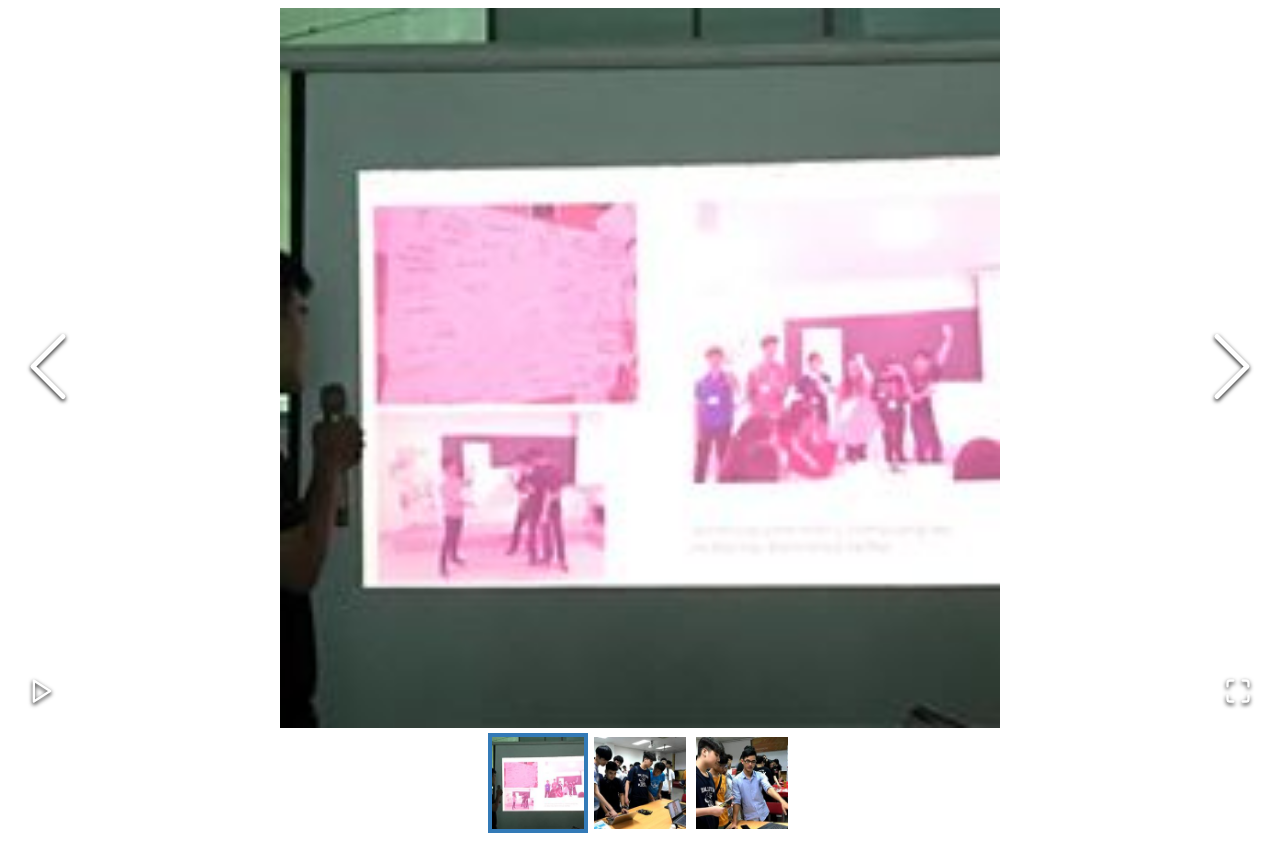
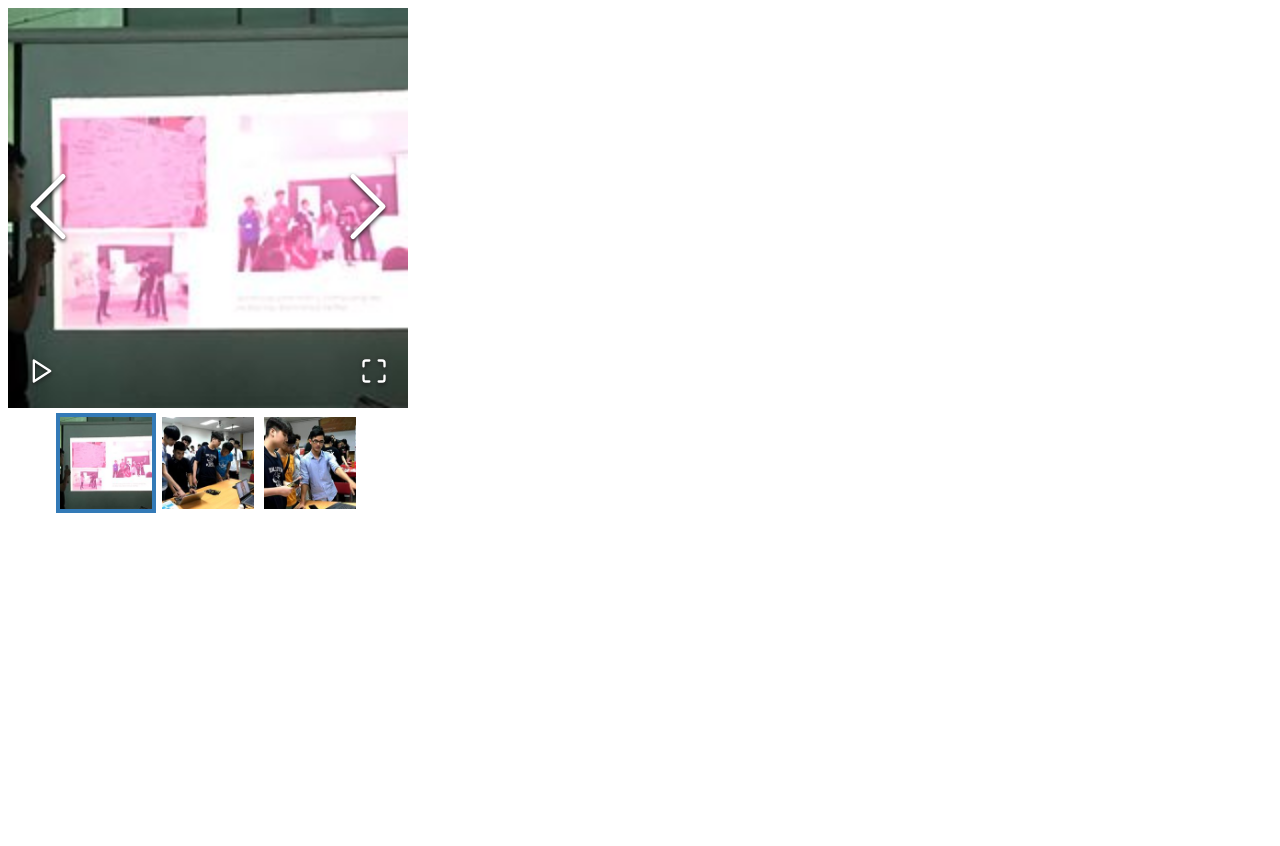
Before and after one commit to chuyen-mon-vietcode/vietcode-website, a Gatsby site: page /test-page in a window 1280 px wide. After the commit the page ends 800 px from the top, so only its background shows below. Built offline with nearby package versions, Linux system fonts and the light colour scheme; Gatsby itself is replaced by a stand-in of ours.

Commit message:
Add test-page

```diff
--- a/package.json
+++ b/package.json
@@ -25,7 +25,7 @@
     "react": "^16.8.4",
     "react-dom": "^16.8.4",
     "react-helmet": "^5.2.0",
-    "react-image-gallery": "^0.8.18"
+    "react-image-gallery": "^0.9.1"
   },
   "devDependencies": {
     "prettier": "^1.16.4"
--- a/src/components/index.css
+++ b/src/components/index.css
@@ -1,6 +1,5 @@
-.keep_at_bottom{
-    position:static;
-    bottom:0;
-    left:0;
-    width:100%;
+.image-gallery{
+    max-width: 400px;
+    max-height: 400px;
+    object-fit: contain;
 }
--- a/src/pages/test-page.js
+++ b/src/pages/test-page.js
@@ -1,20 +1,24 @@
 import React from 'react'
 import ImageGallery from 'react-image-gallery';
 import "react-image-gallery/styles/css/image-gallery.css";
+import "../components/index.css"
 
 const PhotoGallery = () => {
     const images = [
       {
         original: '/eventphoto/IntelligenceX/1.jpg',
         thumbnail: '/eventphoto/IntelligenceX/1.jpg',
+        originalClass: "image-gallery"
       },
       {
         original: '/eventphoto/IntelligenceX/2.jpg',
-        thumbnail: '/eventphoto/IntelligenceX/2.jpg'
+        thumbnail: '/eventphoto/IntelligenceX/2.jpg',
+        originalClass: "image-gallery"
       },
       {
         original: '/eventphoto/IntelligenceX/3.jpg',
-        thumbnail: '/eventphoto/IntelligenceX/3.jpg'
+        thumbnail: '/eventphoto/IntelligenceX/3.jpg',
+        originalClass: "image-gallery"
       }
     ]
 
```
Also changed, not shown: 1 other file.
